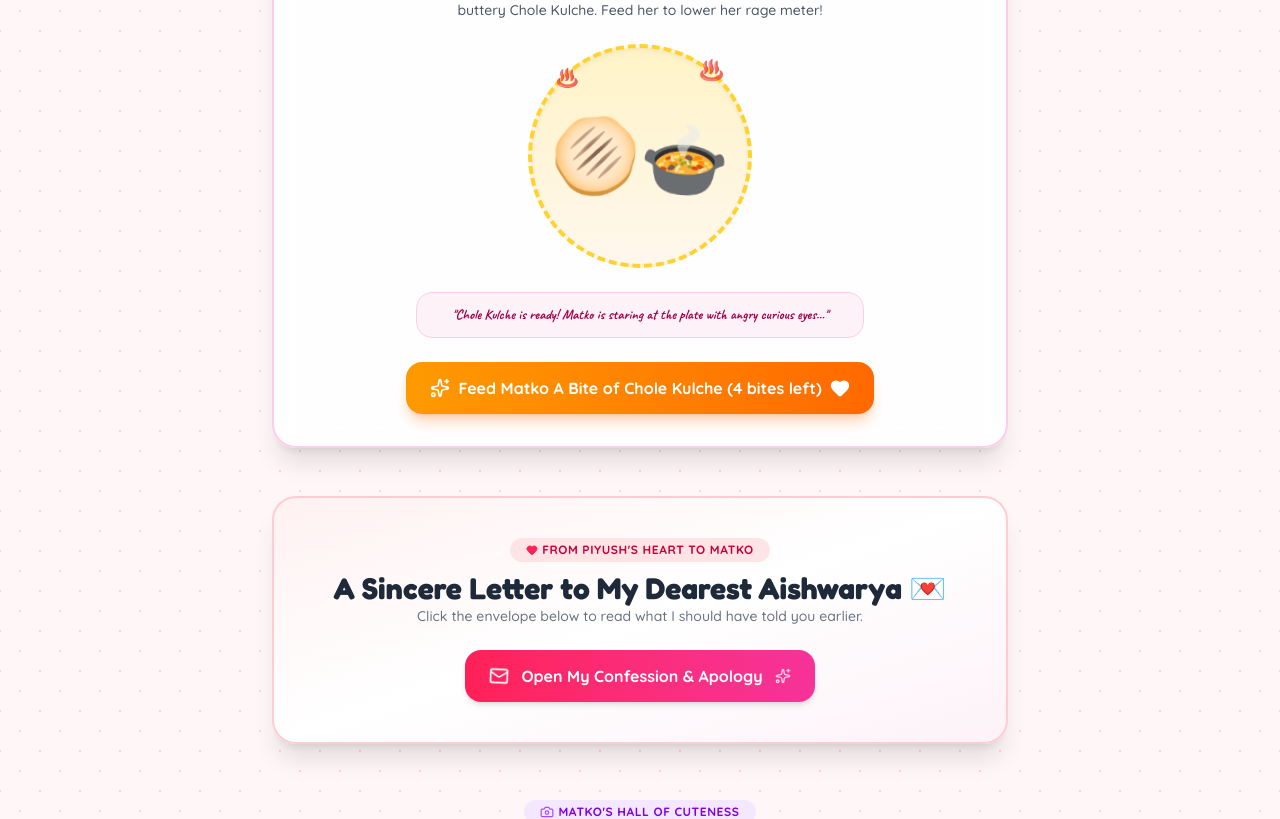
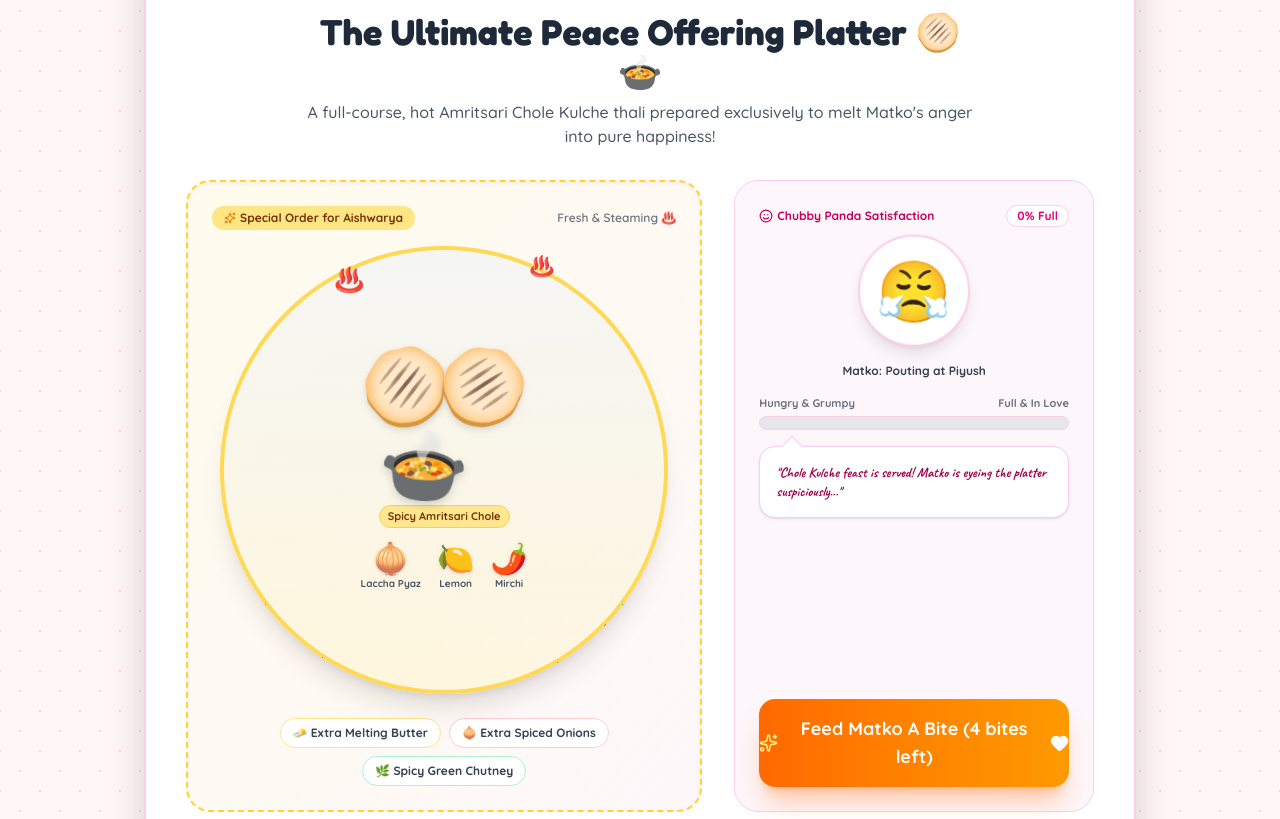
Before and after one commit to Piyush-Thakur7/webb, a React (Vite) app: page / in a window 1280 px wide. Shown: the part 849-1668 px from the top of the page. Built offline with nearby package versions, Linux system fonts and the light colour scheme.

Commit message:
Upgrade Chole Kulche section to full-width grand feast layout with rich Punjabi thali, toppings, and tummy meter

```diff
--- a/src/components/CholeKulcheGame.tsx
+++ b/src/components/CholeKulcheGame.tsx
@@ -1,5 +1,5 @@
 import { useState, type FC } from 'react';
-import { Utensils, Heart, Sparkles, Award } from 'lucide-react';
+import { Utensils, Heart, Sparkles, Award, Flame, Smile } from 'lucide-react';
 import { soundFX } from '../utils/audio';
 
 interface CholeKulcheProps {
@@ -10,12 +10,15 @@ interface CholeKulcheProps {
 export const CholeKulcheGame: FC<CholeKulcheProps> = ({ angerLevel, setAngerLevel }) => {
   const [bitesTaken, setBitesTaken] = useState(0);
   const [isMunching, setIsMunching] = useState(false);
-  const [lastQuote, setLastQuote] = useState("Chole Kulche is ready! Matko is staring at the plate with angry curious eyes...");
+  const [extraButter, setExtraButter] = useState(false);
+  const [extraOnions, setExtraOnions] = useState(false);
+  const [extraChutney, setExtraChutney] = useState(false);
+  const [lastQuote, setLastQuote] = useState("Chole Kulche feast is served! Matko is eyeing the platter suspiciously...");
 
   const feedBite = () => {
     soundFX.playChomp();
     setIsMunching(true);
-    setTimeout(() => setIsMunching(false), 500);
+    setTimeout(() => setIsMunching(false), 600);
 
     const nextBites = bitesTaken + 1;
     setBitesTaken(nextBites);
@@ -25,70 +28,204 @@ export const CholeKulcheGame: FC<CholeKulcheProps> = ({ angerLevel, setAngerLeve
 
     // Dynamic cute quotes
     const quotes = [
-      "Mmm... buttery kulche! Okay it's delicious, but I'm STILL mad at you! 😤",
+      "Mmm... buttery warm kulcha! Okay it's delicious, but I'm STILL mad at you! 😤",
       "Why did you bring extra pickled onions?! You know me too well... hmph! 🥺",
       "Alright, you're slightly forgiven, but you still argued earlier! 🫓",
-      "My tummy is full of Chole Kulche and my heart is soft again. You win this round, Piyush! 🥰",
+      "My tummy is 100% full of Chole Kulche, I can't stay angry anymore. Come give me cuddles, Piyush! 🥰",
     ];
     setLastQuote(quotes[Math.min(nextBites - 1, quotes.length - 1)]);
   };
 
+  const fullness = Math.min(100, bitesTaken * 25);
+
   return (
-    <section className="my-12 px-4 max-w-3xl mx-auto">
-      <div className="bg-white/90 backdrop-blur-md rounded-3xl p-6 md:p-8 shadow-xl border-2 border-pink-200 text-center relative overflow-hidden">
-        {/* Cute Ribbon Tag */}
-        <div className="absolute -top-3 left-1/2 -translate-x-1/2 bg-gradient-to-r from-orange-400 to-amber-500 text-white px-5 py-1 rounded-full text-xs md:text-sm font-bold shadow-md flex items-center gap-1.5">
+    <section className="my-16 px-4 max-w-5xl mx-auto w-full">
+      <div className="bg-white/95 backdrop-blur-md rounded-3xl p-6 md:p-10 shadow-2xl border-2 border-pink-200 relative overflow-hidden">
+        {/* Top Header Ribbon */}
+        <div className="flex justify-center mb-6">
+          <div className="inline-flex items-center gap-2 bg-gradient-to-r from-orange-500 via-amber-500 to-rose-500 text-white px-6 py-2 rounded-full text-xs md:text-sm font-extrabold shadow-md uppercase tracking-wider">
             <Utensils className="w-4 h-4" />
-          <span>Matko's Emergency Comfort Food Station</span>
+            <span>Matko's Royal Chole Kulche Grand Feast</span>
+            <Flame className="w-4 h-4 text-yellow-300 fill-yellow-300" />
+          </div>
         </div>
 
-        <h2 className="text-2xl md:text-3xl font-extrabold text-gray-800 mt-2 mb-2 font-bubble">
-          The Chole Kulche Peace Offering 🫓🍲
+        <div className="text-center max-w-2xl mx-auto mb-8">
+          <h2 className="text-3xl md:text-4xl font-extrabold text-gray-800 mb-2 font-bubble">
+            The Ultimate Peace Offering Platter 🫓🍲
           </h2>
-        <p className="text-sm text-gray-600 max-w-lg mx-auto mb-6">
-          Scientists prove that no chubby panda named Matko can stay mad after hot, buttery Chole Kulche. Feed her to lower her rage meter!
+          <p className="text-sm md:text-base text-gray-600 font-medium">
+            A full-course, hot Amritsari Chole Kulche thali prepared exclusively to melt Matko's anger into pure happiness!
           </p>
-
-        {/* The Food Display Plate */}
-        <div className="relative w-48 h-48 md:w-56 md:h-56 mx-auto mb-6 bg-gradient-to-b from-amber-100 to-orange-50 rounded-full border-4 border-dashed border-amber-300 flex items-center justify-center p-4 shadow-inner">
-          <div className={`text-6xl md:text-7xl transition-all ${isMunching ? 'animate-chomp' : 'animate-wiggle'}`}>
-            {bitesTaken >= 4 ? '✨🐼✨' : '🫓🍲'}
         </div>
 
-          {/* Steam / sparkles */}
-          <div className="absolute top-2 right-6 animate-pulse text-xl">♨️</div>
-          <div className="absolute top-4 left-6 animate-pulse text-lg">♨️</div>
+        {/* Grand 2-Column Feast Layout */}
+        <div className="grid grid-cols-1 lg:grid-cols-12 gap-8 items-center mb-8">
+          {/* Left: The Lavish Indian Platter (7 cols) */}
+          <div className="lg:col-span-7 bg-gradient-to-br from-amber-50/90 via-orange-50/70 to-pink-50/60 rounded-3xl p-6 border-2 border-dashed border-amber-300 relative shadow-inner">
+            <div className="flex justify-between items-center mb-4">
+              <span className="text-xs font-bold px-3 py-1 bg-amber-200 text-amber-900 rounded-full flex items-center gap-1">
+                <Sparkles className="w-3 h-3 text-amber-600" /> Special Order for Aishwarya
+              </span>
+              <span className="text-xs font-semibold text-gray-500">
+                Fresh & Steaming ♨️
+              </span>
+            </div>
 
+            {/* Visual Grand Platter Display */}
+            <div className="relative bg-gradient-to-b from-stone-100 to-amber-100/50 rounded-full border-4 border-amber-300/80 p-8 shadow-xl mx-auto max-w-md aspect-square flex flex-col items-center justify-center">
+              {/* Steaming Aroma indicators */}
+              <div className="absolute top-4 left-1/4 animate-bounce text-2xl select-none">♨️</div>
+              <div className="absolute top-2 right-1/4 animate-bounce text-xl select-none" style={{ animationDelay: '0.3s' }}>♨️</div>
+
+              {/* Main Food Items Layout */}
+              <div className={`relative w-full h-full flex flex-col items-center justify-center transition-transform duration-300 ${isMunching ? 'animate-chomp' : ''}`}>
+                {/* Top: 2 Golden Kulchas */}
+                <div className="flex items-center justify-center gap-3 relative z-10 mb-2">
+                  <div className="relative group">
+                    <div className="text-6xl md:text-7xl filter drop-shadow-md select-none transform -rotate-6">🫓</div>
+                    {extraButter && (
+                      <span className="absolute -top-1 -right-1 text-2xl animate-bounce">🧈</span>
+                    )}
+                  </div>
+                  <div className="text-6xl md:text-7xl filter drop-shadow-md select-none transform rotate-12 -ml-6">🫓</div>
+                </div>
+
+                {/* Center: Handi of Spicy Punjabi Chole */}
+                <div className="relative z-10">
+                  <div className="text-6xl md:text-7xl filter drop-shadow-lg select-none animate-wiggle">🍲</div>
+                  <div className="text-[11px] font-extrabold text-amber-900 bg-amber-200/90 px-2 py-0.5 rounded-full text-center mt-1 border border-amber-300">
+                    Spicy Amritsari Chole
+                  </div>
+                </div>
+
+                {/* Bottom Sides: Laccha Pyaz, Chutney, Green Chili */}
+                <div className="flex items-center justify-center gap-4 mt-3 z-10">
+                  <div className="text-center">
+                    <span className="text-3xl filter drop-shadow select-none">🧅</span>
+                    <p className="text-[10px] font-bold text-gray-600">Laccha Pyaz</p>
+                  </div>
+                  <div className="text-center">
+                    <span className="text-3xl filter drop-shadow select-none">🍋</span>
+                    <p className="text-[10px] font-bold text-gray-600">Lemon</p>
+                  </div>
+                  <div className="text-center">
+                    <span className="text-3xl filter drop-shadow select-none">🌶️</span>
+                    <p className="text-[10px] font-bold text-gray-600">Mirchi</p>
+                  </div>
+                  {extraChutney && (
+                    <div className="text-center animate-fadeIn">
+                      <span className="text-3xl filter drop-shadow select-none">🌿</span>
+                      <p className="text-[10px] font-bold text-emerald-700">Chutney</p>
+                    </div>
+                  )}
+                </div>
+              </div>
+
+              {/* Munching Heart Blast */}
               {isMunching && (
-            <div className="absolute inset-0 flex items-center justify-center pointer-events-none">
-              <span className="text-3xl animate-ping">💖</span>
+                <div className="absolute inset-0 flex items-center justify-center pointer-events-none z-30">
+                  <span className="text-5xl animate-ping">💖</span>
                 </div>
               )}
             </div>
 
-        {/* Feeding status message */}
-        <div className="bg-pink-50 border border-pink-200 rounded-2xl p-3 mb-6 max-w-md mx-auto">
-          <p className="text-sm font-handwriting text-pink-800 font-bold text-lg">
+            {/* Custom Interactive Toppings */}
+            <div className="mt-6 flex flex-wrap items-center justify-center gap-2">
+              <button
+                onClick={() => { soundFX.playSparkle(); setExtraButter(!extraButter); }}
+                className={`px-3 py-1.5 rounded-full text-xs font-bold border transition-all cursor-pointer flex items-center gap-1 ${
+                  extraButter ? 'bg-amber-400 text-amber-950 border-amber-500 shadow' : 'bg-white text-gray-700 border-amber-200 hover:bg-amber-50'
+                }`}
+              >
+                <span>🧈 Extra Melting Butter</span>
+              </button>
+
+              <button
+                onClick={() => { soundFX.playSparkle(); setExtraOnions(!extraOnions); }}
+                className={`px-3 py-1.5 rounded-full text-xs font-bold border transition-all cursor-pointer flex items-center gap-1 ${
+                  extraOnions ? 'bg-rose-400 text-white border-rose-500 shadow' : 'bg-white text-gray-700 border-rose-200 hover:bg-rose-50'
+                }`}
+              >
+                <span>🧅 Extra Spiced Onions</span>
+              </button>
+
+              <button
+                onClick={() => { soundFX.playSparkle(); setExtraChutney(!extraChutney); }}
+                className={`px-3 py-1.5 rounded-full text-xs font-bold border transition-all cursor-pointer flex items-center gap-1 ${
+                  extraChutney ? 'bg-emerald-400 text-emerald-950 border-emerald-500 shadow' : 'bg-white text-gray-700 border-emerald-200 hover:bg-emerald-50'
+                }`}
+              >
+                <span>🌿 Spicy Green Chutney</span>
+              </button>
+            </div>
+          </div>
+
+          {/* Right: Matko's Live Reaction & Tummy Fullness (5 cols) */}
+          <div className="lg:col-span-5 flex flex-col justify-between h-full bg-pink-50/70 rounded-3xl p-6 border border-pink-200">
+            <div>
+              <div className="flex items-center justify-between mb-4">
+                <span className="text-xs font-bold text-pink-700 flex items-center gap-1">
+                  <Smile className="w-3.5 h-3.5" /> Chubby Panda Satisfaction
+                </span>
+                <span className="text-xs font-extrabold text-pink-600 bg-white px-2.5 py-0.5 rounded-full border border-pink-200">
+                  {fullness}% Full
+                </span>
+              </div>
+
+              {/* Chubby Panda Reaction Avatar */}
+              <div className="text-center my-4">
+                <div className="w-28 h-28 mx-auto rounded-full bg-white shadow-lg border-2 border-pink-200 flex items-center justify-center text-6xl select-none animate-float">
+                  {fullness >= 100 ? '🥰' : fullness >= 50 ? '😋' : '😤'}
+                </div>
+                <p className="mt-2 text-xs font-bold text-gray-700">
+                  {fullness >= 100 ? 'Matko: Totally Stuffed & Happy Panda!' : fullness >= 50 ? 'Matko: Chewing with soft eyes...' : 'Matko: Pouting at Piyush'}
+                </p>
+              </div>
+
+              {/* Tummy Fullness Progress Bar */}
+              <div className="space-y-1 mb-4">
+                <div className="flex justify-between text-[11px] font-bold text-gray-500">
+                  <span>Hungry & Grumpy</span>
+                  <span>Full & In Love</span>
+                </div>
+                <div className="w-full h-3.5 bg-gray-200 rounded-full overflow-hidden p-0.5 border border-pink-200">
+                  <div
+                    className="h-full rounded-full bg-gradient-to-r from-amber-400 via-orange-400 to-emerald-400 transition-all duration-500"
+                    style={{ width: `${fullness}%` }}
+                  />
+                </div>
+              </div>
+
+              {/* Speech Bubble */}
+              <div className="bg-white rounded-2xl p-4 shadow-sm border border-pink-200 relative mb-6">
+                <div className="absolute -top-2 left-6 w-4 h-4 bg-white border-t border-l border-pink-200 transform rotate-45" />
+                <p className="text-sm font-handwriting text-pink-800 font-bold text-base leading-snug">
                   "{lastQuote}"
                 </p>
               </div>
+            </div>
 
-        {/* Action Button */}
+            {/* Action Feeding Button */}
+            <div>
               {angerLevel > 0 ? (
                 <button
                   onClick={feedBite}
-            className="px-6 py-3.5 bg-gradient-to-r from-amber-500 to-orange-500 hover:from-amber-600 hover:to-orange-600 text-white font-bold rounded-2xl shadow-lg shadow-orange-500/30 transform active:scale-95 transition-all flex items-center gap-2 mx-auto cursor-pointer"
+                  className="w-full py-4 bg-gradient-to-r from-orange-500 to-amber-500 hover:from-orange-600 hover:to-amber-600 text-white font-extrabold text-base md:text-lg rounded-2xl shadow-xl shadow-orange-500/30 transform active:scale-95 transition-all flex items-center justify-center gap-2 cursor-pointer"
                 >
-            <Sparkles className="w-5 h-5" />
-            <span>Feed Matko A Bite of Chole Kulche ({4 - bitesTaken > 0 ? `${4 - bitesTaken} bites left` : 'Finished!'})</span>
+                  <Sparkles className="w-5 h-5 text-yellow-200" />
+                  <span>Feed Matko A Bite ({4 - bitesTaken > 0 ? `${4 - bitesTaken} bites left` : 'Finished!'})</span>
                   <Heart className="w-5 h-5 fill-white" />
                 </button>
               ) : (
-          <div className="inline-flex items-center gap-2 px-5 py-2.5 bg-emerald-100 border border-emerald-300 text-emerald-800 rounded-2xl font-bold">
-            <Award className="w-5 h-5 text-emerald-600" />
-            <span>Anger Defeated! Matko's tummy is full and happy! 🥳</span>
+                <div className="w-full py-4 bg-emerald-100 border-2 border-emerald-300 text-emerald-800 rounded-2xl font-extrabold text-center flex items-center justify-center gap-2">
+                  <Award className="w-6 h-6 text-emerald-600" />
+                  <span>Feast Complete! Matko's Anger is 0%! 🥳</span>
                 </div>
               )}
+            </div>
+          </div>
+        </div>
       </div>
     </section>
   );
```
Lines whose indentation alone changed are shown as unchanged.
